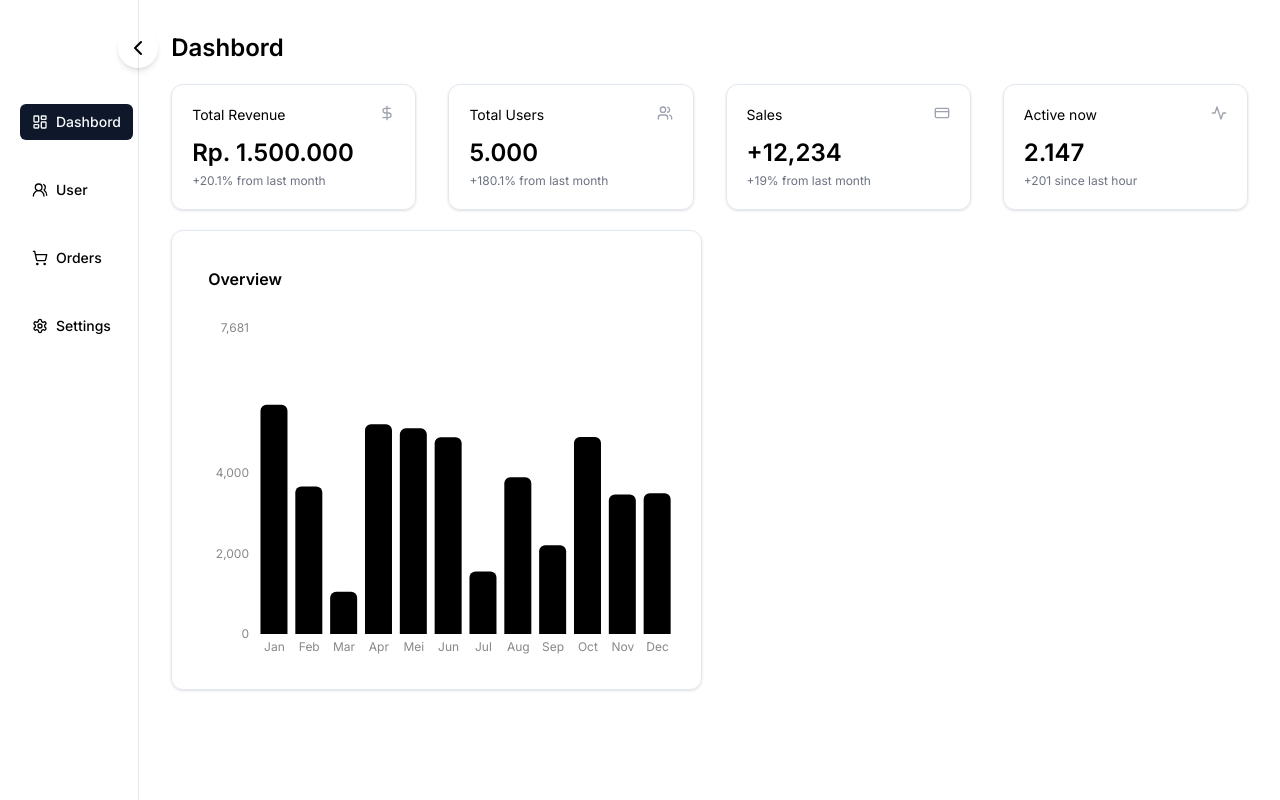
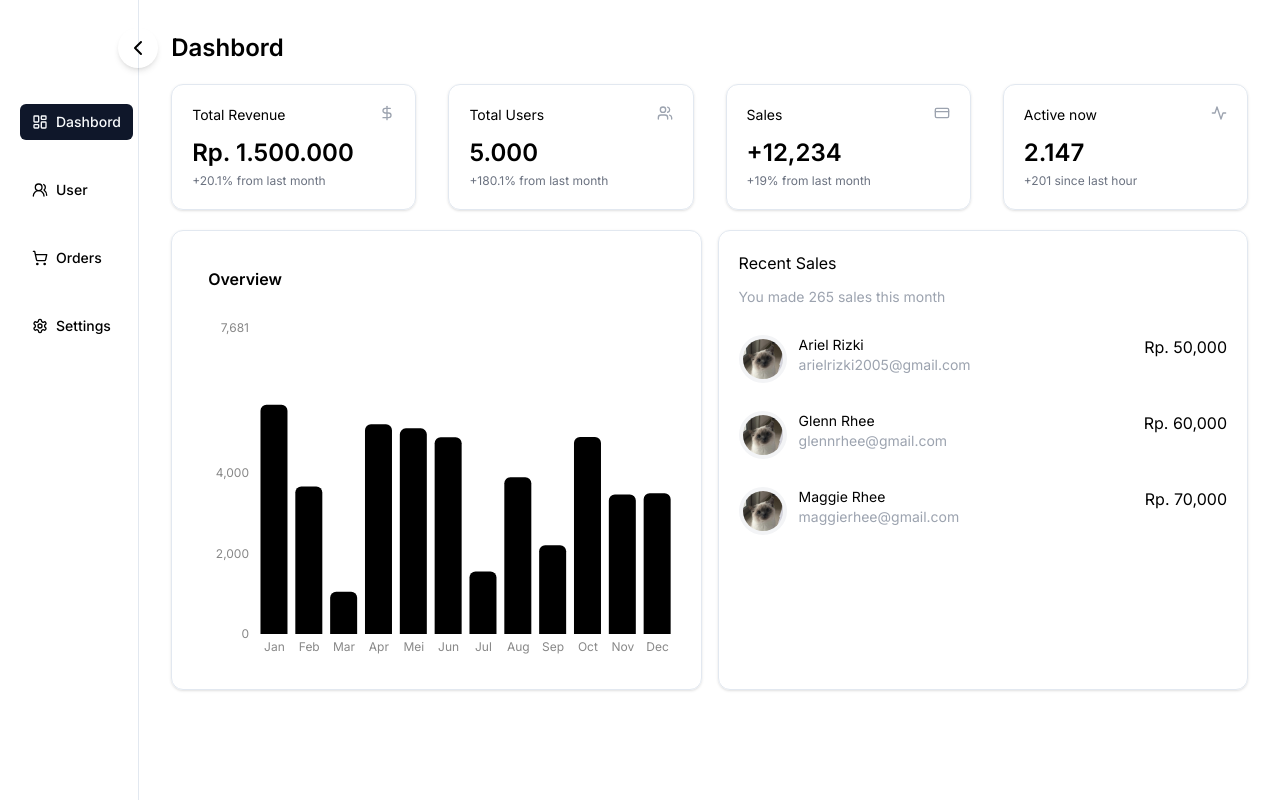
Before and after one commit to Glenn-Rhee/dashbord-shadcn, a Next.js app: page / in a window 1280 px wide. Built offline with nearby package versions, Linux system fonts and the light colour scheme; what tailwindcss-debug-screens would draw is missing.

Commit message:
Membuat daftar user

```diff
--- /dev/null
+++ b/src/app/SalesCard.tsx
@@ -0,0 +1,31 @@
+"use client";
+
+import { SalesCardProps } from "@/types/components/main";
+import Image from "next/image";
+
+export default function SalesCard(props: SalesCardProps) {
+  const { name, email, saleAmount } = props;
+
+  return (
+    <div className="flex flex-wrap justify-between gap-3 mt-4">
+      <section className="flex justify-between gap-3">
+        <div className="h-12 w-12 rounded-full bg-gray-100 p-1">
+          <Image
+            src={`/img/prof.jpg`}
+            width={200}
+            height={200}
+            alt={`Avatar ${name}`}
+            className="rounded-full"
+          />
+        </div>
+        <div className="text-sm">
+          <p>{name}</p>
+          <div className="text-ellipsis overflow-hidden whitespace-nowrap w-[120px] sm:w-auto text-gray-400">
+            {email}
+          </div>
+        </div>
+      </section>
+      <p>{"Rp. " + saleAmount.toLocaleString()}</p>
+    </div>
+  );
+}
--- a/src/app/page.tsx
+++ b/src/app/page.tsx
@@ -2,7 +2,8 @@ import BarChart from "@/components/BarChart";
 import Card from "@/components/Card";
 import PageTitle from "@/components/PageTitle";
 import CardContent from "@/components/content/CardContent";
-import { cardData } from "@/lib/data";
+import { cardData, userSalesData } from "@/lib/data";
+import SalesCard from "./SalesCard";
 
 export default function Home() {
   return (
@@ -24,6 +25,18 @@ export default function Home() {
           <p className="p-4 font-semibold">Overview</p>
           <BarChart />
         </CardContent>
+        <CardContent>
+          <p>Recent Sales</p>
+          <p className="text-sm text-gray-400">You made 265 sales this month</p>
+          {userSalesData.map((user, i) => (
+            <SalesCard
+              name={user.name}
+              email={user.email}
+              saleAmount={user.saleAmount}
+              key={i}
+            />
+          ))}
+        </CardContent>
       </section>
     </div>
   );
--- a/src/components/SidebarNav.tsx
+++ b/src/components/SidebarNav.tsx
@@ -78,7 +78,7 @@ export default function SidebarNav() {
           },
           {
             title: "Orders",
-            icon: UsersRound,
+            icon: ShoppingCart,
             variant: "ghost",
             href: "/order",
           },
--- a/src/lib/data/index.ts
+++ b/src/lib/data/index.ts
@@ -1,5 +1,5 @@
-import { CardProps } from "@/types/components/main";
-import { Activity, CreditCard, DollarSign, Users } from "lucide-react";
+import { CardProps, SalesCardProps } from "@/types/components/main";
+import { Activity, CreditCard, DollarSign, LayoutDashboard, Settings, ShoppingCart, Users, UsersRound } from "lucide-react";
 
 export const cardData: CardProps[] = [
   {
@@ -42,3 +42,21 @@ export const chartData = [
   { name: "Nov", total: Math.floor(Math.random() * 5000) + 1000 },
   { name: "Dec", total: Math.floor(Math.random() * 5000) + 1000 },
 ];
+
+export const userSalesData: SalesCardProps[] = [
+  {
+    name: "Ariel Rizki",
+    email: "arielrizki2005@gmail.com",
+    saleAmount: 50000,
+  },
+  {
+    name: "Glenn Rhee",
+    email: "glennrhee@gmail.com",
+    saleAmount: 60000,
+  },
+  {
+    name: "Maggie Rhee",
+    email: "maggierhee@gmail.com",
+    saleAmount: 70000,
+  },
+];
--- a/src/types/components/main.ts
+++ b/src/types/components/main.ts
@@ -23,3 +23,9 @@ export interface CardProps {
   amount: string;
   description: string;
 }
+
+export interface SalesCardProps {
+  name: string;
+  email: string;
+  saleAmount: number;
+}
```
Also changed, not shown: public/img/prof.jpg (added).
